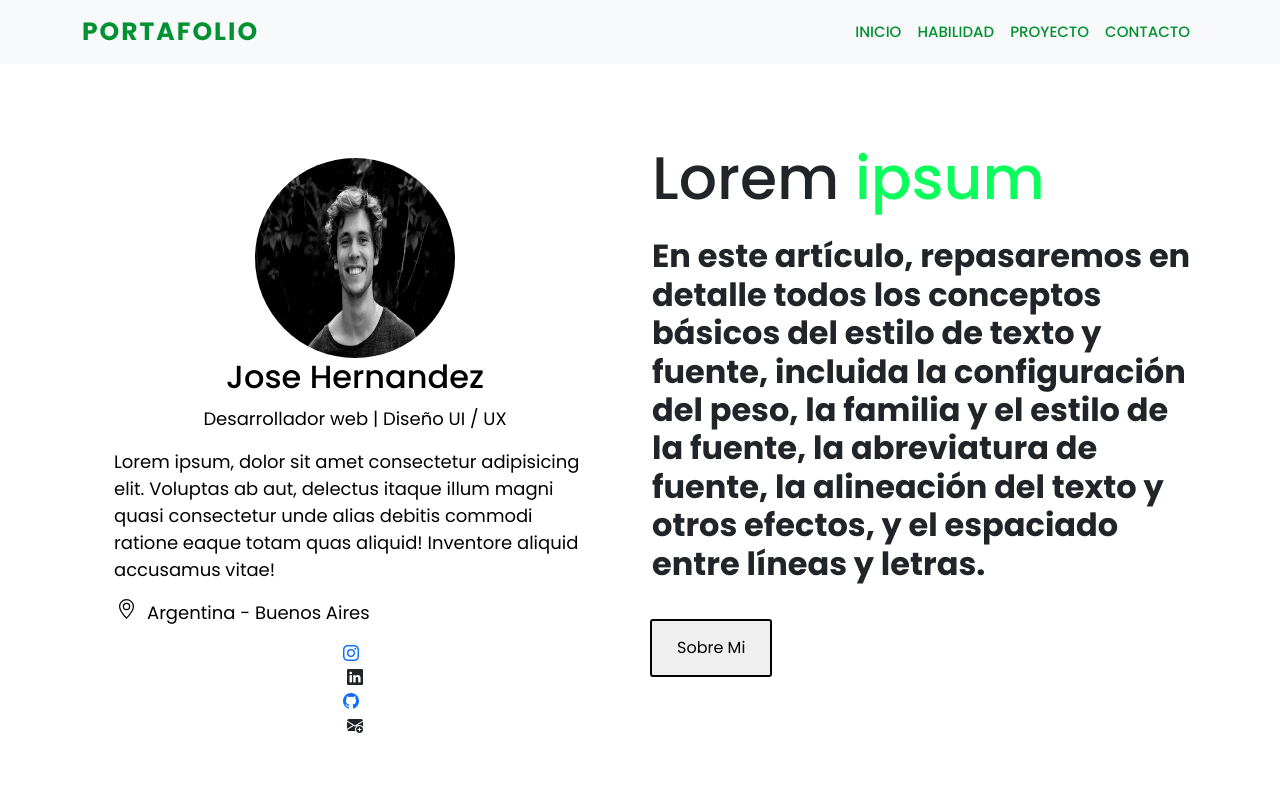
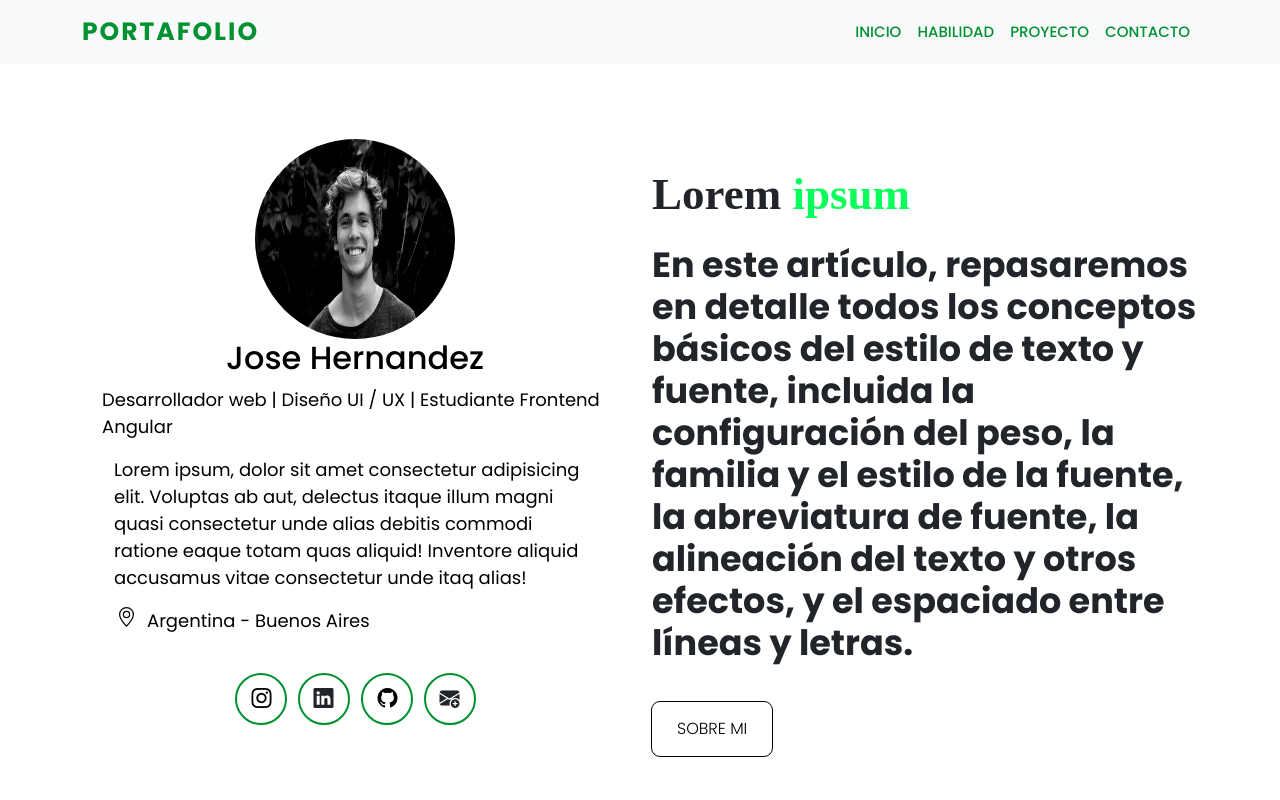
Before and after one commit to 1997Jose/prentrega-3-bootstrap-sass-, a website: page index.html in a window 1280 px wide. Shown: the top 800 px of the page. Drawn offline with nearby package versions, Linux system fonts and the light colour scheme.

Commit message:
actualice index y agregue efecto

```diff
--- a/index.html
+++ b/index.html
@@ -71,14 +71,14 @@
                 <h2 class="wrapp-item ">Jose Hernandez</h2>
               </div>
               <div class="wrapp-item ">
-                <p class="wrapp-parrafo">Desarrollador web | Diseño UI / UX</p>
+                <p class="wrapp-parrafo">Desarrollador web | Diseño UI / UX | Estudiante Frontend Angular</p>
               </div>
 
 
               <div class="container wrapp-item text-wrap">
                 <p class="wrapp-parrafo">Lorem ipsum, dolor sit amet consectetur adipisicing elit. Voluptas ab aut,
                   delectus itaque illum magni quasi consectetur unde alias debitis commodi ratione eaque totam quas
-                  aliquid! Inventore aliquid accusamus vitae!</p>
+                  aliquid! Inventore aliquid accusamus vitae consectetur unde itaq alias!</p>
 
 
                 <div class="wrapp-flex-arg">
@@ -97,8 +97,8 @@
               <div class="wrapp-item-2 socials">
                 <div>
                   <a href="#">
-                    <div class="icons">
-                      <i class="bi bi-instagram  icon-1"></i>
+                    <div class="icons-2">
+                      <i class="bi bi-instagram  icon"></i>
                     </div>
                   </a>
                 </div>
@@ -113,8 +113,8 @@
 
                 <div>
                   <a href="#">
-                    <div class="icons">
-                      <i class="bi bi-github icon-2"></i>
+                    <div class="icons-2">
+                      <i class="bi bi-github icon"></i>
                     </div>
                   </a>
                 </div>
@@ -134,7 +134,7 @@
           <div class="col-lg-6 col-md-12  col-12 caja-texto">
 
             <div class="row">
-              <div class="about-text text-wrap pt-1">
+              <div class="about-text text-wrap pt-5">
                 <h3 class="subtitulo">Lorem <span class="span-verde">ipsum</span></h3>
                 <h4 class="h4-text-subti">En este artículo, repasaremos en detalle todos los conceptos básicos del
                   estilo
@@ -158,7 +158,7 @@
 
 
   <div class="container text-center">
-    <hr class="">
+    <hr class="linea-color">
     <p class="parrafo">Lorem ipsum dolor sit, amet consectetur adipisicing elit. Deleniti sit, totam quidem cum illo
       quasi culpa
       explicabo cupiditate magni ipsum quae earum provident commodi, minima ab tempora ex, nemo numquam.</p>
--- a/leyout/_index.scss
+++ /dev/null
@@ -1,86 +0,0 @@
-
-@use '../utilitis/variables';
-@use "../utilitis/extends";
-
-/* tipografia */
-@mixin tipografias($tipografia,$tamanio) {
-    font-family: $tipografia;
-    font-size: $tamanio;
-}
-
-
-.wrap{
-    padding-top: 3%;
-
-    .section-padding{
-        padding: 100px 0;
-        margin: 0px;
-    }
-
-    .img-perfil{
-        width: 200px;
-        height: 200px;
-        border-radius: 200px;
-    }
-
-    .wrapp-flex-arg {
-        display: flex;
-        gap: 8px;
-    }
-
-    .wrapp-item{
-        color: variables.$color-1;
-    }
-
-    .wrapp-card-infor{
-        display: grid;
-        place-items: center;
-        padding: 20px;
-    }
-
-    .wrapp-parrafo{
-        @include tipografias("poppins", 18px);
-    }
-
-    .subtitulo{
-        font-size: 60px;
-    }
-
-    .span-verde{
-        color: variables.$color-2;
-    }
-
-    .h4-text-subti{
-        @include tipografias("poppins", 32px);
-        font-weight: bold;
-        padding-top: 15px;
-    }
-
-    .-caja-btn{
-        padding-top: 30px;
-    }
-
-    .-parrafo-btn{
-        @include tipografias("poppins", 16px);
-        color: variables.$color-1;
-        text-decoration: none;
-    }
-
-    .btn-sobre-mi{
-        border: none;
-        border-radius: 1px;
-        padding: 15px 25px;
-        outline:  2px solid black;
-        transition-property: outline-offset, outline-color, background-color;
-        transition-duration: 0.25s;
-    }
-
-    .btn-sobre-mi:hover{
-        background-color: variables.$color-2;
-    }
-
-    .wrapp-sectiones{
-        @extend %flexBasico;
-        gap: 15px;
-    }
-}
--- /dev/null
+++ b/scss/leyout/_iconos.scss
@@ -0,0 +1,56 @@
+/* iconos de home */
+@use '../utilitis/variables';
+@use '../utilitis/extends';
+
+
+.wrapp-item-2{
+    @extend %flexBasico2;
+    gap: 15px;
+    padding-top: 5%;
+
+    .icons{
+        @extend %flexBasico3;
+        padding-left: 10px;
+        border-radius: 60%;
+        right: 10px;
+        width: 48px;
+        height: 48px;
+        outline: 2px solid variables.$color-3;
+        transition: .5s, color .10s;
+        -webkit-transition: .5s, color .10s;
+        -moz-transition: .5s, color .10s;
+
+    }
+
+    .icons:hover{
+        transform: translatey(-20px);
+            -webkit-transform: translatey(-20px);
+            -moz-transform: translatey(-20px);
+    }
+
+    .icons-2{
+        @extend %flexBasico3;
+        padding-left: 15px;
+        border-radius: 60%;
+        right: 10px;
+        width: 48px;
+        height: 48px;
+        outline: 2px solid variables.$color-3;
+        transition: .5s, color .10s;
+        -webkit-transition: .5s, color .10s;
+        -moz-transition: .5s, color .10s;
+    }
+
+    .icons-2:hover{
+        transform: translatey(-20px);
+            -webkit-transform: translatey(-20px);
+            -moz-transform: translatey(-20px);
+    }
+
+    .icon{
+        color: black;
+        font-size: 20px;
+
+    }
+
+}
--- /dev/null
+++ b/scss/leyout/_index.scss
@@ -0,0 +1,136 @@
+
+@use '../utilitis/variables';
+@use "../utilitis/extends";
+
+/* tipografia */
+@mixin tipografias($tipografia,$tamanio) {
+    font-family: $tipografia;
+    font-size: $tamanio;
+}
+
+
+.wrap{
+    padding-top: 1.5%;
+
+    .section-padding{
+        padding: 100px 0;
+        margin: 0px;
+    }
+
+    .img-perfil{
+        width: 200px;
+        height: 200px;
+        border-radius: 200px;
+    }
+
+    .wrapp-flex-arg {
+        display: flex;
+        gap: 8px;
+    }
+
+    .wrapp-item{
+        color: variables.$color-1;
+    }
+
+    .wrapp-card-infor{
+        display: grid;
+        place-items: center;
+        padding: 20px;
+    }
+
+    .wrapp-parrafo{
+        @include tipografias("poppins", 18px);
+    }
+
+    .subtitulo{
+        font-size: 45px;
+        font-family: "pooppins";
+        font-weight: 900;
+    }
+
+    .span-verde{
+        color: variables.$color-2;
+        font-family: "pooppins";
+        font-weight: 900
+    }
+
+    .h4-text-subti{
+        @include tipografias("poppins", 35px);
+        font-weight: 700;
+        padding-top: 15px;
+    }
+
+    .-caja-btn{
+        padding-top: 30px;
+    }
+
+    .-parrafo-btn{
+        @include tipografias("poppins", 16px);
+        font-weight: 300;
+        text-decoration: none;
+        color: variables.$color-1;
+    }
+
+    .btn-sobre-mi{
+        border: none;
+        border-radius: 8px;
+        padding: 15px 25px;
+        outline:  1px solid variables.$color-1;
+        position: relative;
+        text-transform: uppercase;
+        background-color: transparent;
+        overflow: hidden;
+        transition: all 500ms ease;
+        z-index: 0;
+
+/* animaciones btn sobre mi */
+
+
+    &::before{
+        content: '';
+        position: absolute;
+        left: 0;
+        right: 0;
+        top: 0;
+        margin: auto;
+        background-color: variables.$color-3;
+        transition: all 500ms ease;
+        z-index: -1;
+    }
+
+    &.btn-sobre-mi::before{
+        width: 0;
+        height: 100%;
+    }
+
+    &.btn-sobre-mi:hover{
+        color: variables.$color-1;
+        cursor: pointer;
+
+        &::before{
+            width: 100%
+        }
+    }
+
+
+    .wrapp-sectiones{
+        @extend %flexBasico;
+        gap: 15px;
+    }
+
+    }
+
+}
+
+
+
+.linea-color{
+    color: variables.$color-3;;
+    cursor: pointer;
+
+    .parrafo{
+        @include tipografias("poppins", 18px);
+        font-weight: 400;
+    }
+
+}
--- a/scss/style.scss
+++ b/scss/style.scss
@@ -1,5 +1,7 @@
-@use '../leyout/navbar';
-@use '../leyout/index';
+@use '../scss/leyout/navbar';
+@use '../scss/leyout/index';
+@use '../scss/leyout/iconos';
+
 
 
 *{
--- /dev/null
+++ b/scss/utilitis/_mixin.scss
@@ -0,0 +1,7 @@
+/* Son propiedades que tienen distintos valores | se incluye de esta manera @extend %flexBasicos;*/
+
+/* tipografia */
+@mixin tipografias($tipografia,$tamanio) {
+    font-family: $tipografia;
+    font-size: $tamanio;
+}
--- a/utilitis/_variables.scss
+++ b/scss/utilitis/_variables.scss
@@ -3,3 +3,4 @@
 $color-1:rgb(0, 0, 0);
 $color-2:rgb(10, 255, 92);
 $color-3:rgb(0, 145, 48);
+$color-4:rgb(255, 255, 255);
--- a/utilitis/_mixin.scss
+++ /dev/null
@@ -1,9 +0,0 @@
-/* Son propiedades que tienen distintos valores | se incluye de esta manera @extend %flexBasicos;*/
-
-@mixin flex-center($justify, $align, $gap){
-    display: flex;
-    justify-content: $justify;
-    align-items: $align;
-    gap: $gap;
-
-}
```
Also changed, not shown: css/style.css, scss/leyout/_navbar.scss (renamed from leyout/_navbar.scss), scss/style.css, scss/utilitis/_extends.scss (renamed from utilitis/_extends.scss), 2 other files.
